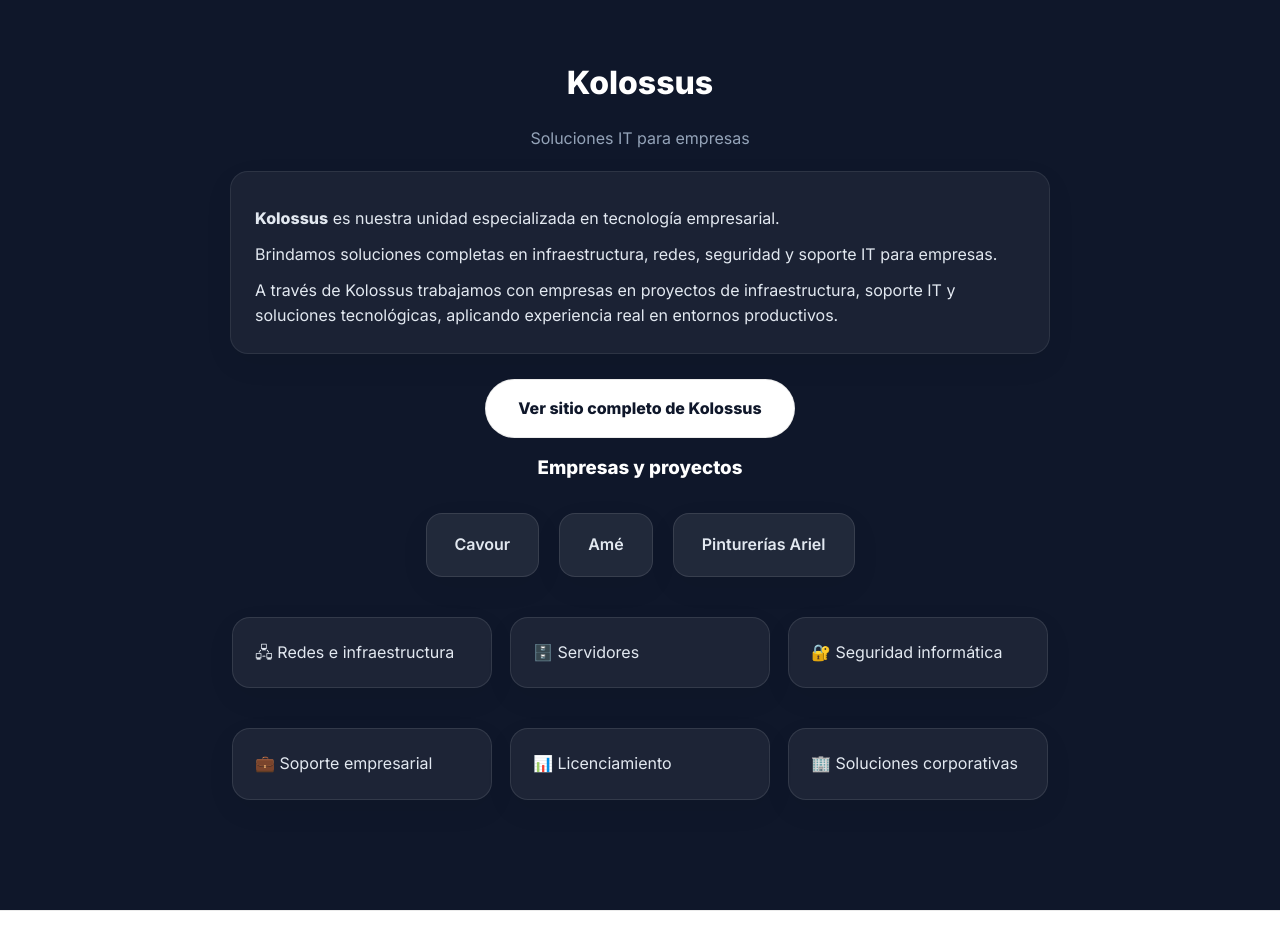
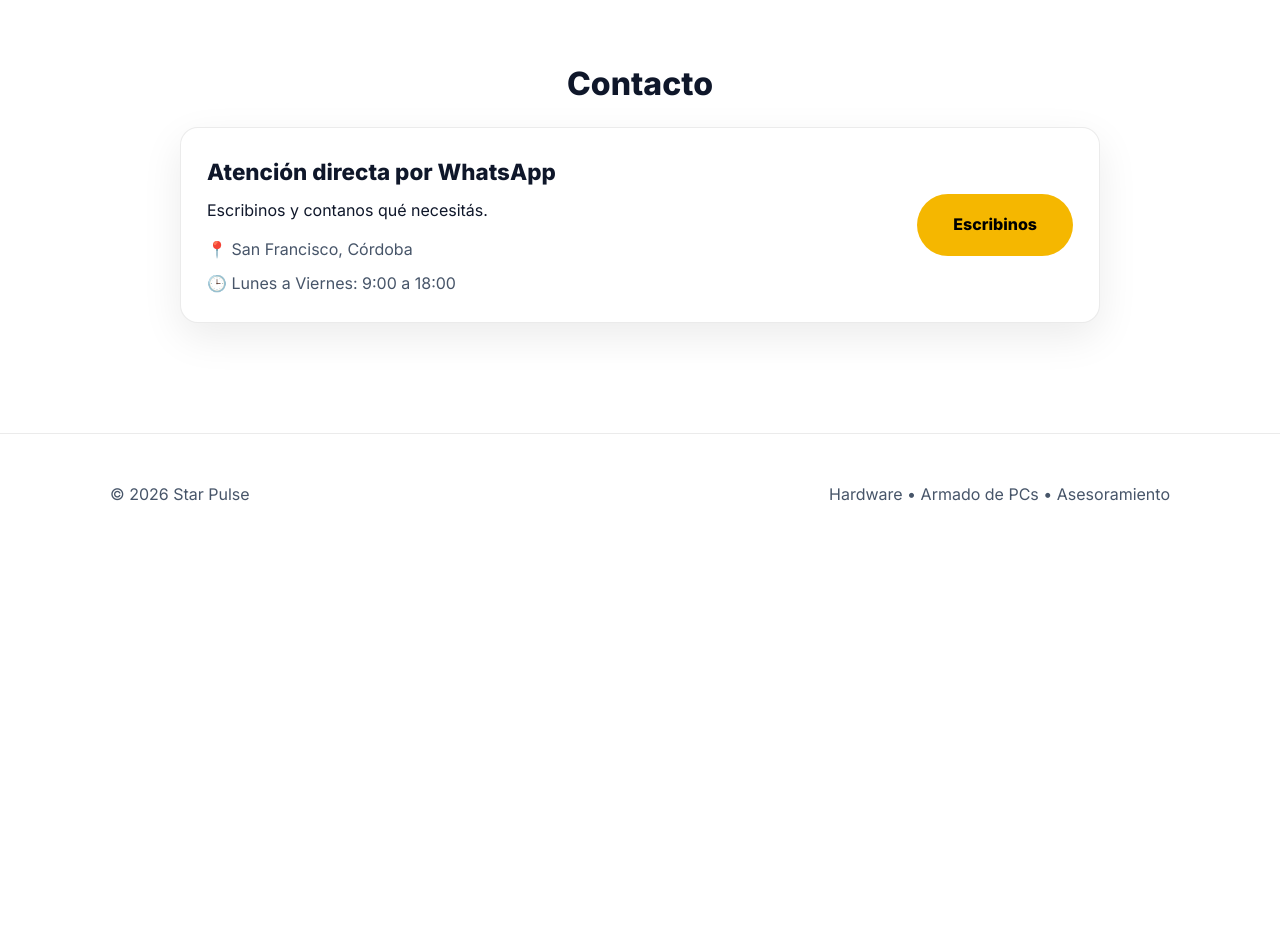
Before and after one commit to starpulseok/starpulse-web, a plain HTML site: page index.html in a window 1280 px wide. Shown: the part 1860-2797 px from the top of the page. After the commit the page ends 2416 px from the top, so only its background shows below. Drawn offline with Linux system fonts and the light colour scheme.

Commit message:
Separación de Star Pulse y Kolossus en páginas independientes

```diff
--- a/index.html
+++ b/index.html
@@ -1,5 +1,5 @@
 <!doctype html>
-<html lang="es">
+<html lang="es-AR">
 <head>
   <meta charset="utf-8" />
   <meta name="viewport" content="width=device-width,initial-scale=1" />
@@ -12,7 +12,8 @@
   <link rel="stylesheet" href="styles.css" />
 </head>
 
-<body>
+<body id="top">
+<a class="skip-link" href="#contenido">Saltar al contenido</a>
 
 <header class="header">
   <div class="container header-inner">
@@ -22,7 +23,7 @@
         <img src="assets/logo.jpg" class="logo" alt="Star Pulse">
       </a>
 
-      <a class="brand brand-linked" href="#kolossus">
+      <a class="brand brand-linked" href="kolossus/index.html">
         Kolossus
       </a>
     </div>
@@ -30,14 +31,14 @@
     <nav class="nav">
       <a class="nav-link" href="#quienes">Quiénes somos</a>
       <a class="nav-link" href="#servicios">Servicios</a>
-      <a class="nav-link" href="#kolossus">Kolossus</a>
+
       <a class="nav-link" href="#contacto">Contacto</a>
     </nav>
 
   </div>
 </header>
 
-<main>
+<main id="contenido">
 
   <!-- ================= STAR PULSE ================= -->
   <section id="starpulse">
@@ -119,55 +120,6 @@
 
   </section>
 
-  <!-- ================= KOLOSSUS ================= -->
-  <section id="kolossus" class="section kolossus-section reveal">
-
-    <div class="container">
-
-      <h2>Kolossus</h2>
-      <p class="subtitle">Soluciones IT para empresas</p>
-
-      <div class="text-block">
-        <p>
-          <strong>Kolossus</strong> es nuestra unidad especializada en tecnología empresarial.
-        </p>
-
-        <p>
-          Brindamos soluciones completas en infraestructura, redes, seguridad y soporte IT para empresas.
-        </p>
-        <p>
-          A través de Kolossus trabajamos con empresas en proyectos de infraestructura,
-          soporte IT y soluciones tecnológicas, aplicando experiencia real en entornos productivos.
-        </p>
-      </div>
-      <a href=https://linktr.ee/kolossusti target="_blank" class="btn btn-secondary kolossus-btn">
-          Ver sitio completo de Kolossus
-      </a>
-       <h3>Empresas y proyectos</h3>
-
-    <div class="logos">
-      <div class="logo-card">Cavour</div>
-      <div class="logo-card">Amé</div>
-      <div class="logo-card">Pinturerías Ariel</div>
-    </div>
-
-      <div class="cards">
-        <div class="card">🖧 Redes e infraestructura</div>
-        <div class="card">🗄️ Servidores</div>
-        <div class="card">🔐 Seguridad informática</div>
-      </div>
-
-      <div class="cards cards-tight">
-        <div class="card">💼 Soporte empresarial</div>
-        <div class="card">📊 Licenciamiento</div>
-        <div class="card">🏢 Soluciones corporativas</div>
-      </div>
-
-    </div>
-
-  </section>
-
-
   <!-- ================= CONTACTO ================= -->
   <section id="contacto" class="section reveal">
     <div class="container">
--- /dev/null
+++ b/kolossus/styles.css
@@ -0,0 +1,33 @@
+* { box-sizing: border-box; }
+:root { color-scheme: dark; --ink: #edf5f6; --surface: #101e28; --accent: #8de1cf; --line: #344954; }
+body { margin: 0; background: #0b151c; color: var(--ink); font: 1rem/1.6 system-ui, sans-serif; }
+.wrap { width: min(70rem, 90%); margin-inline: auto; }
+a { color: var(--accent); }
+a:focus-visible, summary:focus-visible { outline: 3px solid #ffda8c; outline-offset: 4px; }
+.skip { position: absolute; transform: translateY(-120%); padding: .6rem; background: var(--surface); }
+.skip:focus { transform: none; }
+header, footer { border-block-end: 1px solid var(--line); }
+.bar, nav, .names { display: flex; align-items: center; flex-wrap: wrap; gap: 1rem 1.6rem; }
+.bar { justify-content: space-between; padding-block: 1.2rem; }
+.wordmark { font-weight: 800; font-size: 1.55rem; letter-spacing: -.05em; }
+nav a, .wordmark { color: var(--ink); text-decoration: none; }
+nav a:hover { text-decoration: underline; }
+nav .switch { color: var(--accent); }
+.hero { padding-block: clamp(4rem, 10vw, 9rem); background: radial-gradient(ellipse at right top, #20464b, transparent 62%), var(--surface); }
+h1, h2 { line-height: 1.08; letter-spacing: -.045em; margin: 0; }
+h1 { font-size: clamp(2.8rem, 7vw, 6.4rem); }
+h1 span { color: var(--accent); }
+.hero p { max-width: 35rem; font-size: 1.25rem; }
+.button { display: inline-block; margin-top: 1rem; padding: .8rem 1.25rem; background: var(--accent); color: #102126; border-radius: .35rem; font-weight: 700; text-decoration: none; }
+.block { padding-block: clamp(2.8rem, 6vw, 5rem); }
+h2 { font-size: clamp(1.7rem, 4vw, 3rem); }
+.services, .names { padding: 0; margin: 2rem 0 0; list-style: none; }
+.services, .columns { display: grid; gap: 1rem; grid-template-columns: repeat(auto-fit, minmax(min(100%, 17rem), 1fr)); }
+.services li { background: var(--surface); border-left: 3px solid var(--accent); padding: 1.5rem; font-weight: 650; }
+.band { background: #172c36; }
+.names li { border-bottom: 1px solid var(--accent); padding-bottom: .25rem; }
+.columns { gap: 3rem; }
+.faq { border-top: 1px solid var(--line); }
+details { border-bottom: 1px solid var(--line); padding-block: 1rem; }
+summary { cursor: pointer; font-weight: 650; }
+@media (max-width: 42rem) { nav { gap: .6rem 1rem; } }
--- a/styles.css
+++ b/styles.css
@@ -464,63 +464,14 @@ body{
   border:1px dashed var(--border);
 }
 
-/* ================= KOLOSSUS ================= */
-.kolossus-section{
-  background: #0f172a;
-  color:#fff;
-}
-
-.kolossus-section h2{
-  color:#fff;
-}
-
-.subtitle{
-  color:#94a3b8;
-  margin-bottom: 20px;
-}
-
-.kolossus-section .text-block{
-  background: rgba(255,255,255,0.05);
-  border:1px solid rgba(255,255,255,0.08);
-  color:#e2e8f0;
-}
-
-.kolossus-section .card{
-  background: rgba(255,255,255,0.06);
-  border:1px solid rgba(255,255,255,0.1);
-  color:#e2e8f0;
-}
 /* ================= STARPULSE ================= */
 #starpulse{
   background: linear-gradient(to bottom, #ffffff, #f8fafc);
 }
-.logos{
-  display:flex;
-  justify-content:center;
-  gap:20px;
-  margin-top:30px;
-  flex-wrap:wrap;
+
+.skip-link { position: absolute; top: 0; left: 1rem; transform: translateY(-110%); z-index: 1100; background: white; padding: .5rem 1rem; }
+.skip-link:focus { transform: none; }
+@media (prefers-reduced-motion: reduce) {
+  html { scroll-behavior: auto; }
+  .reveal-enabled .reveal { opacity: 1; transform: none; transition: none; }
 }
-
-.logo-card{
-  padding:18px 28px;
-  background:#fff;
-  border:1px solid var(--border);
-  border-radius:16px;
-  font-weight:600;
-  box-shadow: var(--shadow);
-}
-.logos{
-  margin-bottom: 30px;
-}
-.kolossus-section .logo-card{
-  background: rgba(255,255,255,0.08);
-  border:1px solid rgba(255,255,255,0.1);
-  color:#e2e8f0;
-}
-.kolossus-btn{
-  margin: 25px 0 15px;
-}
-#kolossus{
-  scroll-margin-top: var(--headerOffset);
-}
```
Also changed, not shown: kolossus/index.html (added, +59 -0 lines), 1 other file.
